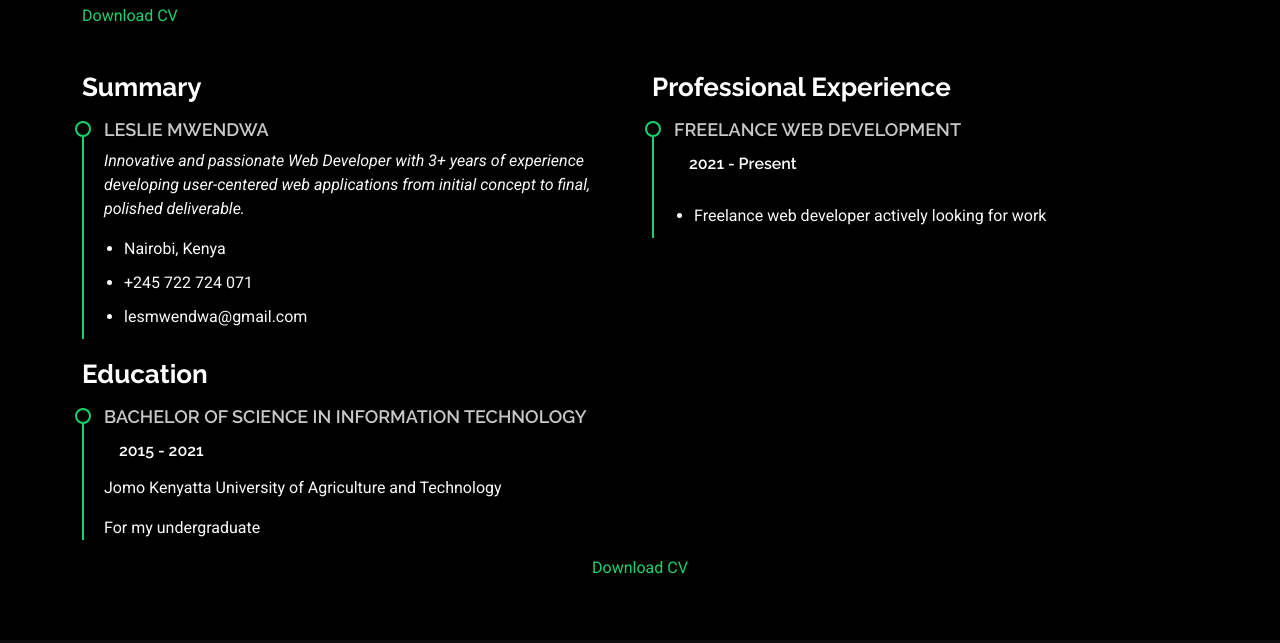
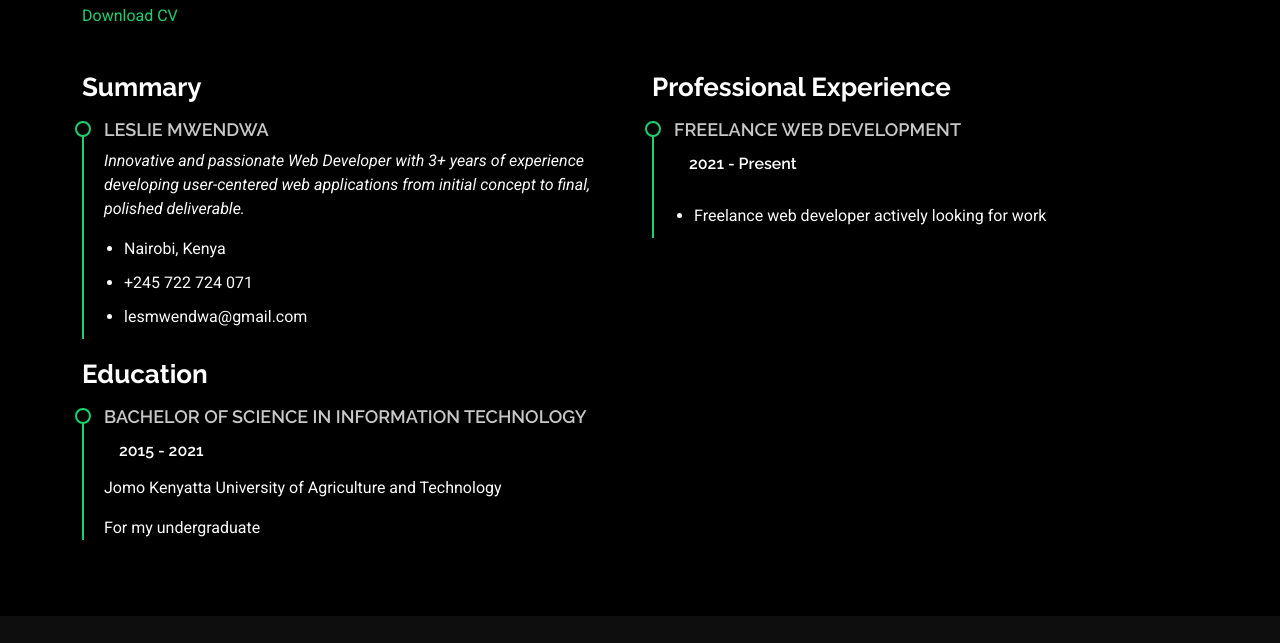
Before and after one commit to lesmadeit/portfolio, a plain HTML site: page resume.html in a window 1280 px wide. Shown: the part 80-723 px from the top of the page. Drawn offline with Linux system fonts and the light colour scheme.

Commit message:
more changes

```diff
--- a/resume.html
+++ b/resume.html
@@ -125,7 +125,7 @@
       </div>
 
       <div class="col-md-12 text-center">
-      <a href="./forms/Leslie Mwendwa CV.pdf" download="Leslie Mwendwa CV.pdf">Download CV</a>
+
       </div>
 
     </section><!-- /Resume Section -->
```
